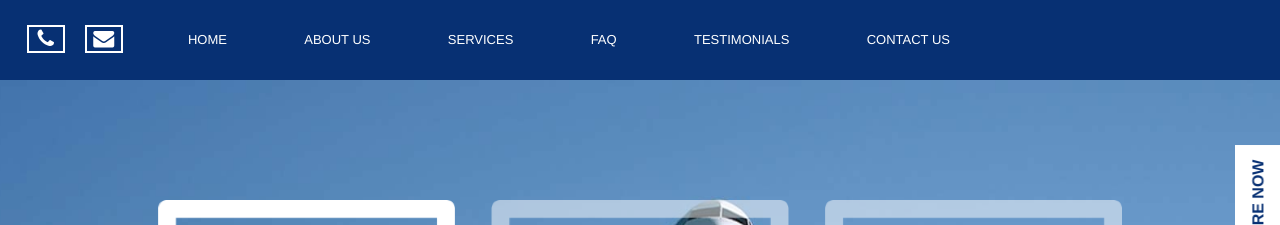
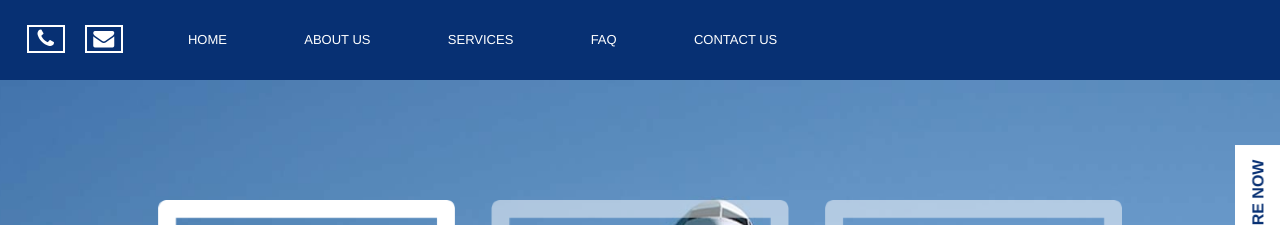
Before and after one commit to chrisgreeff/nautica, a Jekyll site: the page built from index.html, in a window 1280 px wide. Shown: the top 225 px of the page. Built offline with Jekyll 4.4.1, drawn with Linux system fonts in a browser that asks for light colours.

Commit message:
Removed 'testimonials' from header.

```diff
--- a/_includes/header.html
+++ b/_includes/header.html
@@ -35,11 +35,6 @@
           <span class="na-topbar-link-text">FAQ</span>
         </a>
       </li>
-      <li{% if page.url == '/testimonials/index.html' %} class="active"{% endif %}>
-        <a href="/nautica/testimonials/">
-          <span class="na-topbar-link-text">Testimonials</span>
-        </a>
-      </li>
       <li{% if page.url == '/contact-us/index.html' %} class="active"{% endif %}>
         <a href="/nautica/contact-us/">
           <span class="na-topbar-link-text">Contact Us</span>
```
